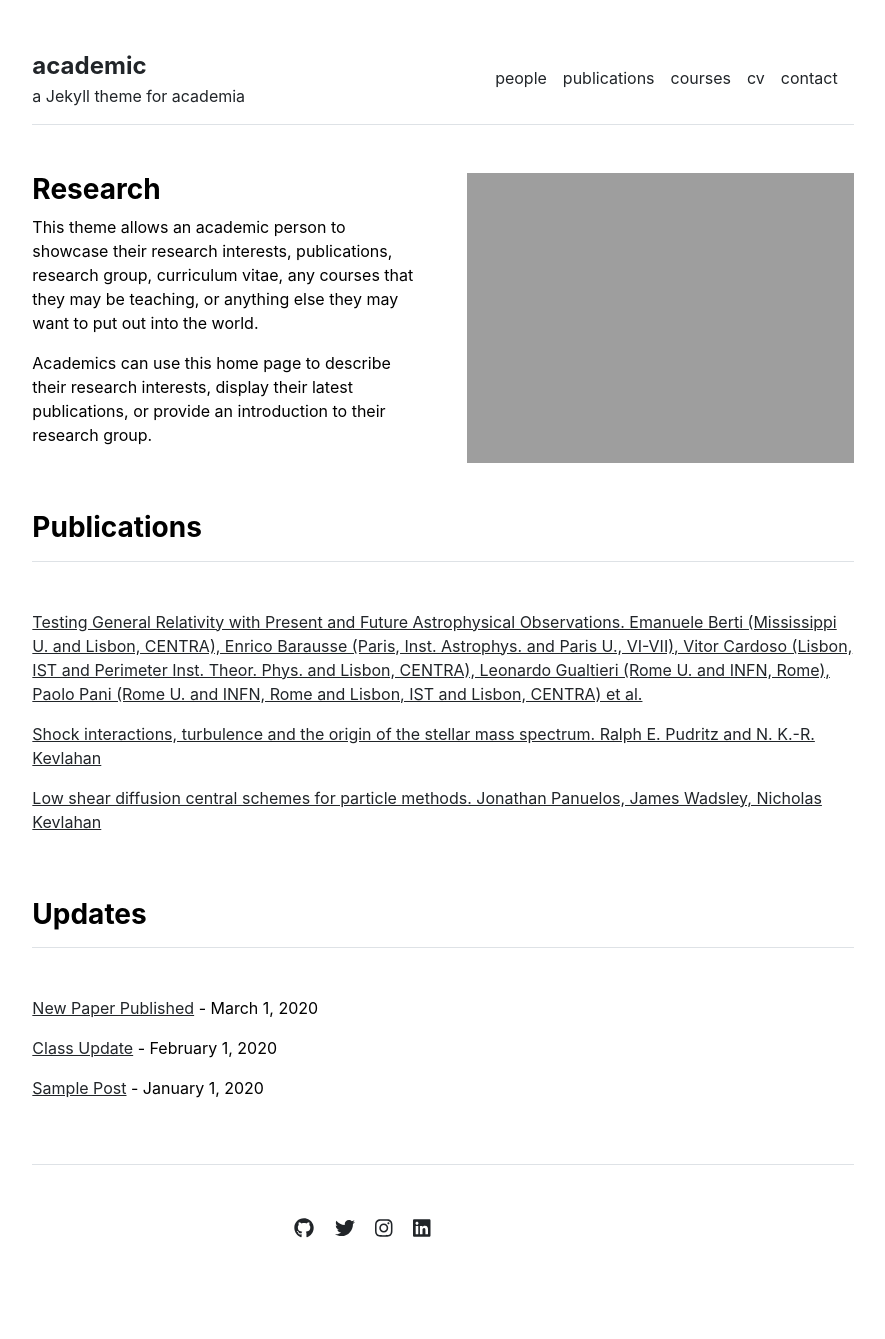
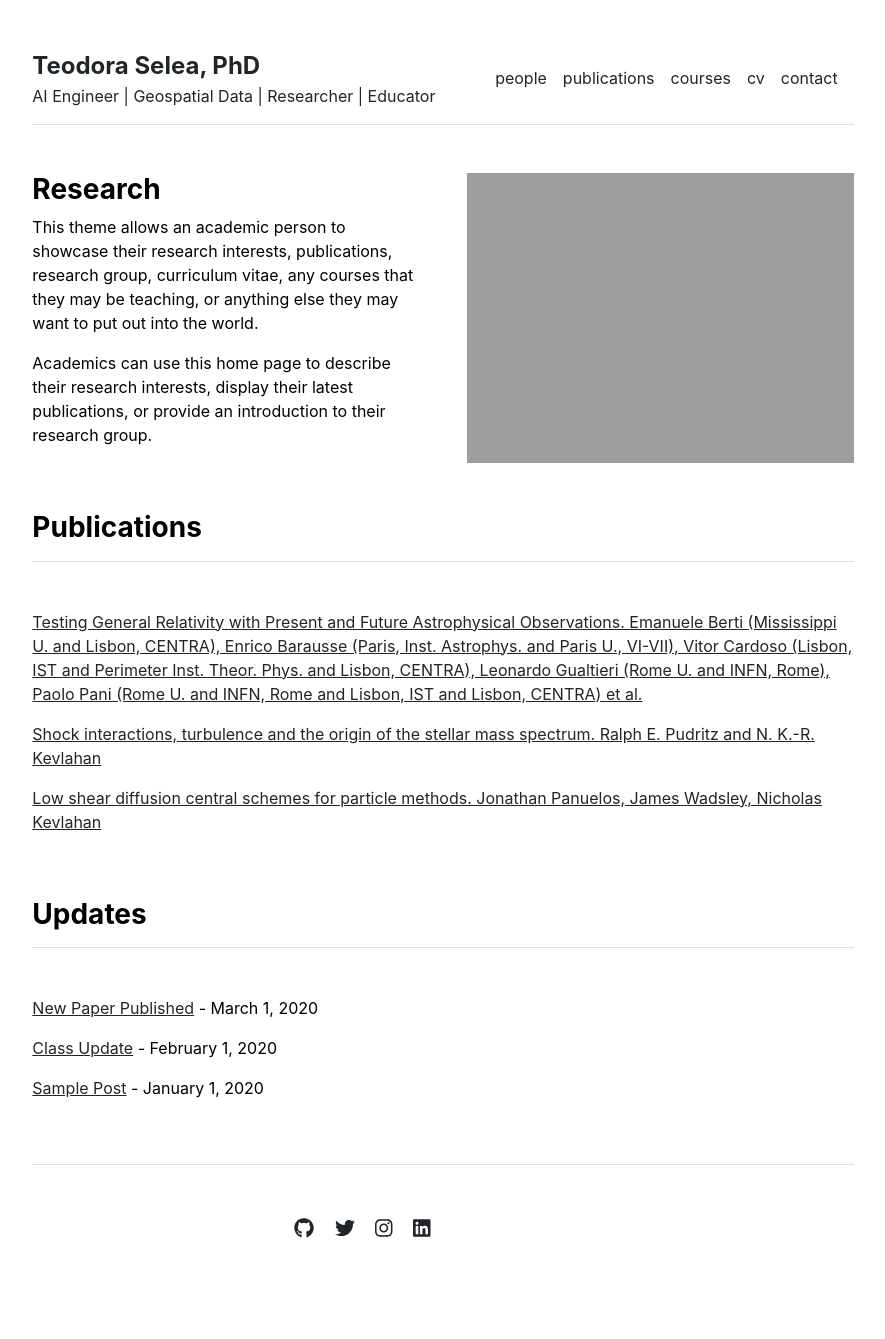
Before and after one commit to tselea/tselea.github.io, a Jekyll site: the page built from index.md, in a window 1280 px wide. Shown: the whole page, without its empty margins (197-1082 px from the left). Built offline with Jekyll 4.4.1, drawn with Linux system fonts in a browser that asks for light colours.

Commit message:
Update _config.yml
updated _config.yml

```diff
--- a/_config.yml
+++ b/_config.yml
@@ -1,4 +1,4 @@
 url: "" # the base hostname & protocol for your site, e.g. http://example.com
 baseurl: "" # the subpath of your site, e.g. /blog
-title: "academic" # the name of your site, e.g. ACME Corp.
-description: "a Jekyll theme for academia"
+title: "Teodora Selea, PhD" # the name of your site, e.g. ACME Corp.
+description: "AI Engineer | Geospatial Data | Researcher | Educator"
```
